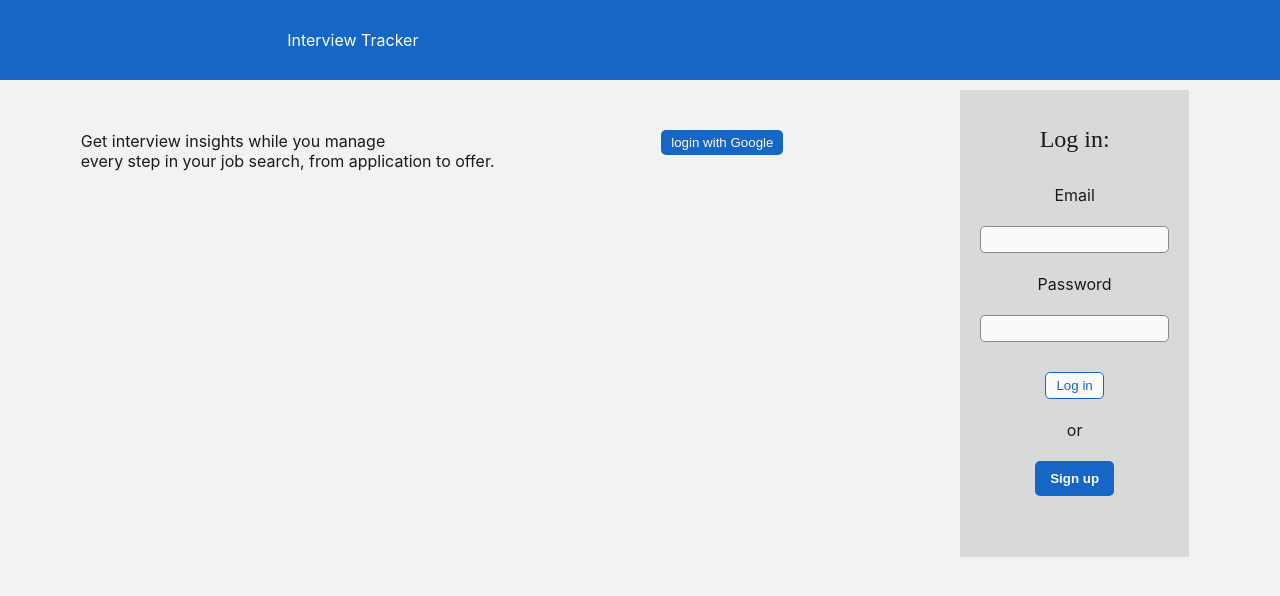
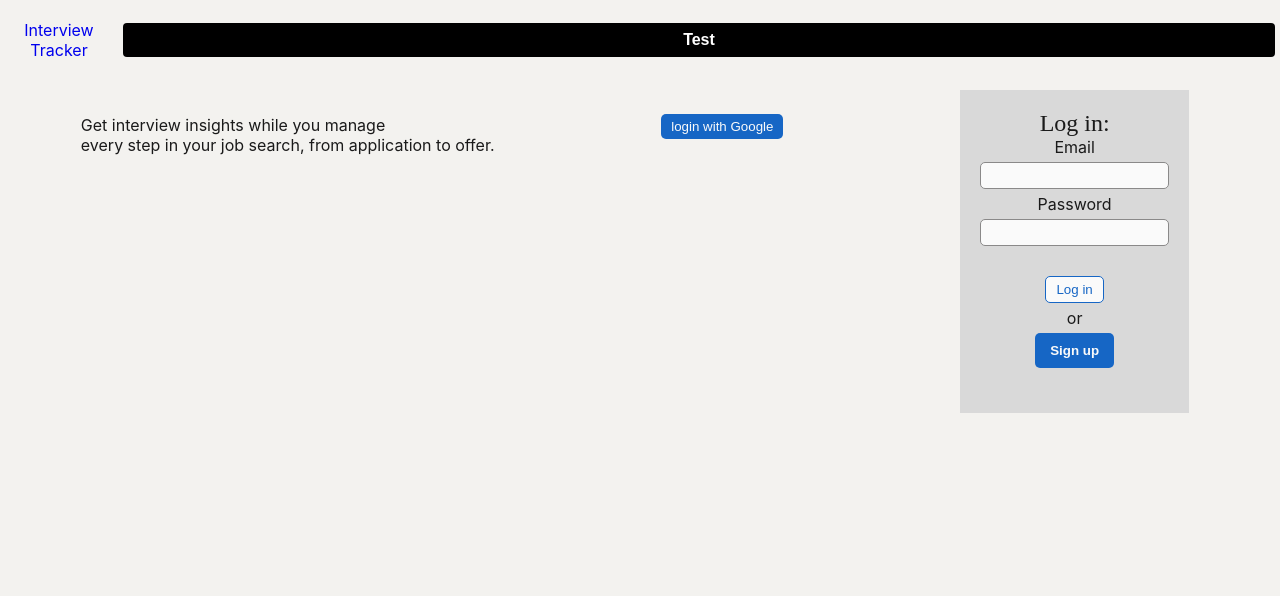
Before and after one commit to lnielsen209/Interview-TrackerX, a React app: page /login in a window 1280 px wide. Shown: the top 596 px of the page. Built offline with nearby package versions, Linux system fonts and the light colour scheme.

Commit message:
setup styled component GlobalStyle and theme

```diff
--- a/client/App.jsx
+++ b/client/App.jsx
@@ -1,15 +1,14 @@
 import React from 'react';
 import DashboardContainer from './components/pages/Dashboard/DashboardContainer';
+import { Route, Switch } from 'react-router-dom';
+import PrivateRoute from './routes/PrivateRoute';
 import Signup from './components/pages/Signup/Signup';
 import Login from './components/pages/Login/Login';
-import { Route, Switch } from 'react-router-dom';
-import { ProvideAuth } from './routes/useAuth';
-import PrivateRoute from './routes/PrivateRoute';
 import MainNav from './components/pages/MainNav/MainNav';
 
 const App = () => {
   return (
-    <ProvideAuth>
+    <>
       <MainNav />
       <Switch>
         <Route exact path="/login">
@@ -24,7 +23,7 @@ const App = () => {
           <DashboardContainer />
         </PrivateRoute>
       </Switch>
-    </ProvideAuth>
+    </>
   );
 };
 
--- /dev/null
+++ b/client/components/common/Button.js
@@ -0,0 +1,22 @@
+import styled from 'styled-components';
+
+const Button = styled.button`
+  color: white;
+  background: ${(p) => (p.secondary ? 'black' : '#f8049c')};
+  font-weight: bold;
+  padding: 8px;
+  border-radius: 4px;
+  box-shadow: none;
+  font-size: 1em;
+  border: none;
+  width: 100%;
+  display: block;
+  white-space: none;
+
+  &:disabled {
+    background: #eee;
+    color: #666;
+  }
+`;
+
+export { Button };
--- /dev/null
+++ b/client/components/common/index.js
@@ -0,0 +1 @@
+export * from './Button';
--- a/client/components/pages/MainNav/MainNav.jsx
+++ b/client/components/pages/MainNav/MainNav.jsx
@@ -2,8 +2,9 @@ import React from 'react';
 import { Link } from 'react-router-dom';
 import SignoutButton from '../MainNav/SignoutButton';
 import { useAuth } from '../../../routes/useAuth';
+import { Button } from '../../common';
 
-export default function MainNav() {
+const MainNav = () => {
   const auth = useAuth();
 
   return (
@@ -11,7 +12,10 @@ export default function MainNav() {
       <Link className="title" to="/">
         Interview Tracker
       </Link>
+      <Button secondary>Test</Button>
       <div>{auth.user.id && <SignoutButton />}</div>
     </nav>
   );
-}
+};
+
+export default MainNav;
--- a/client/index.js
+++ b/client/index.js
@@ -2,11 +2,17 @@ import React from 'react';
 import App from './App.jsx';
 import { BrowserRouter } from 'react-router-dom';
 import { render } from 'react-dom';
+import { ProvideAuth } from './routes/useAuth';
+import GlobalStyle from './style/global';
+
 import './style/style.css';
 
 render(
   <BrowserRouter>
-    <App />
+    <ProvideAuth>
+      <GlobalStyle />
+      <App />
+    </ProvideAuth>
   </BrowserRouter>,
   document.getElementById('app')
 );
--- /dev/null
+++ b/client/style/global.js
@@ -0,0 +1,36 @@
+import { createGlobalStyle } from 'styled-components';
+
+const theme = {
+  color: '#1a1a1a',
+  bg: '#f3f2ef',
+  primary: '#1666c5',
+  secondary: '#ffffff',
+};
+
+const GlobalStyle = createGlobalStyle`
+*, *:after, *:before {
+  box-sizing: border-box;
+  margin: 0;
+  padding: 0;
+  outline: 0;
+}
+
+body {
+  min-width: 100vh;
+  min-height: 100vh;
+  text-align: center;
+  font-family: -apple-system, BlinkMacSystemFont, 'Segoe UI', Roboto, Oxygen, Ubuntu, Cantarell, 'Open Sans', 'Helvetica Neue', sans-serif;
+  background: ${theme.bg};
+  color: ${theme.color};
+}
+
+a {
+  text-decoration: none;
+}
+
+ul {
+  list-style: none;
+}
+`;
+
+export default GlobalStyle;
--- a/client/style/style.css
+++ b/client/style/style.css
@@ -1,16 +1,3 @@
-html {
-  font-family: -apple-system, BlinkMacSystemFont, 'Segoe UI', Roboto, Oxygen,
-    Ubuntu, Cantarell, 'Open Sans', 'Helvetica Neue', sans-serif;
-}
-
-body {
-  text-align: center;
-  width: 100%;
-  margin: 0 auto;
-  padding: 0px;
-  background: #f2f2f2;
-  color: rgb(26, 26, 26);
-}
 
 h1 {
   font-weight: lighter;
@@ -26,7 +13,7 @@ h1 {
   display: flex;
   flex-direction: column;
   align-items: center;
-  background-color: hsl(0, 0%, 85%);
+  background-color: #d9d9d9;
   padding: 20px;
   margin: 10px;
 }
@@ -210,12 +197,10 @@ tr {
   display: flex;
   justify-content: space-around;
   align-items: center;
-  background: #1666c5;
   height: 10vh;
 }
 
 .MainNav a {
-  color: white;
   text-decoration: none;
 }
 
```
